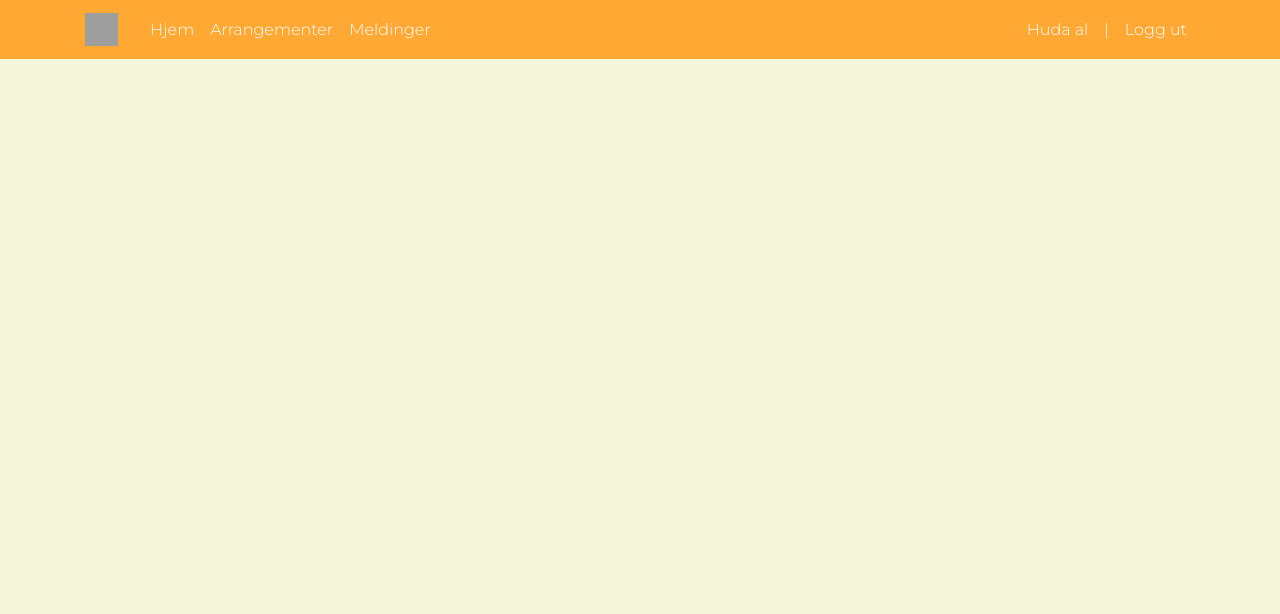
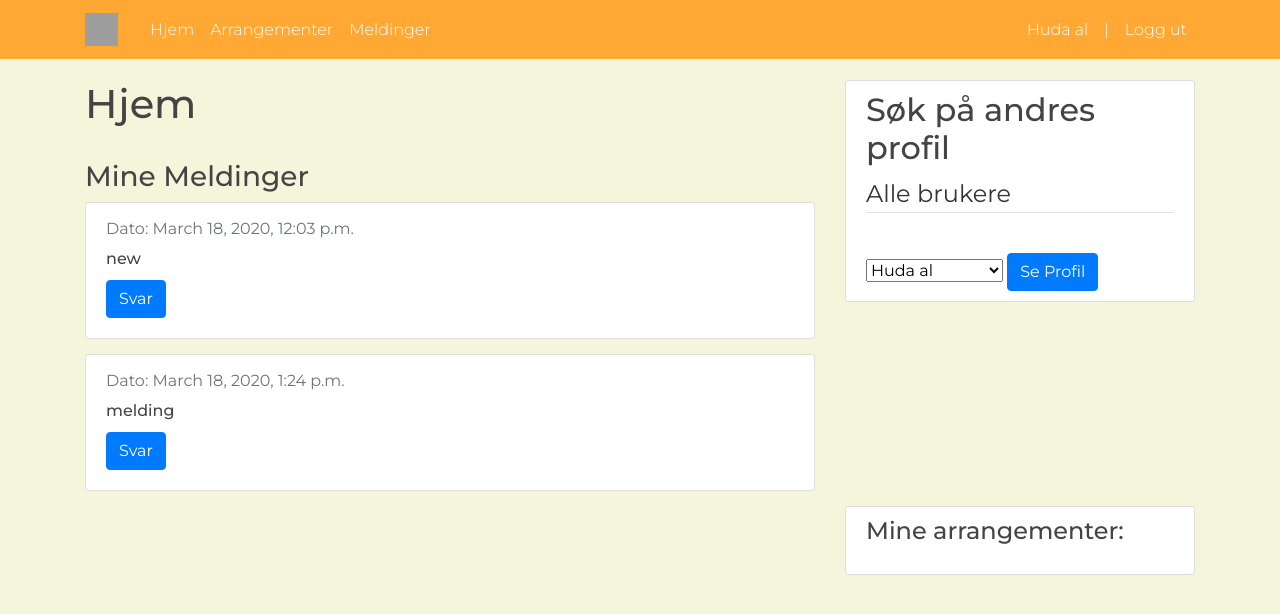
Before and after one commit to eivindsd/Programvareutvikling---Prosjekt, a Django app: page /home/ in a window 1280 px wide. Shown: the top 614 px of the page. Run offline with Django 3.2, Linux system fonts and the light colour scheme; a user stored in the database is signed in; data comes from the database, SQL or seed files in the repository; both versions use the stored data as it was after the commit; some libraries are stand-ins or nearby versions; grey boxes are pictures that could not be loaded.

Commit message:
Lagt til meldinger og søk feltet på Hjem side

```diff
--- a/users/forms.py
+++ b/users/forms.py
@@ -207,7 +207,6 @@ class sendMessageForm(forms.ModelForm):
     """Form to create and send message"""
     CHOICES = []
     allUsers = Bruker.get_all_dict(Bruker)
-    print(allUsers)
     for userID in allUsers:
         CHOICES.append((userID, allUsers[userID]))
     mottaker = forms.CharField(widget=forms.Select(choices=CHOICES))
@@ -238,3 +237,21 @@ class sendMessageForm(forms.ModelForm):
         mottaker = allUsers[int(data['mottaker'])]
         melding = Messages(content=data['content'], author=self.getUser(), receiver=mottaker)
         melding.save()
+
+
+class AllUsersForm(forms.ModelForm):
+    """All Users in dropdown list"""
+    CHOICES = []
+    allUsers = Bruker.get_all_dict(Bruker)
+    for userID in allUsers:
+        CHOICES.append((userID, allUsers[userID]))
+    users = forms.CharField(widget=forms.Select(choices=CHOICES))
+    text = forms.IntegerField()
+
+    class Meta():
+        model = Bruker
+        fields = ('users',)
+
+    def __init__(self, *args, **kwargs):
+        self.user = kwargs.pop('user', None)
+        super().__init__(*args, **kwargs)
--- a/website/models.py
+++ b/website/models.py
@@ -263,6 +263,7 @@ class Messages(models.Model):
     receiver = models.ForeignKey(Bruker, on_delete=models.CASCADE, null=True, default=None, related_name='receiver')
     date = models.DateTimeField(default=timezone.now)
     content = models.TextField()
+    answer = models.TextField(null=True)
 
     objects = MessagesManager()
 
@@ -273,3 +274,10 @@ class Messages(models.Model):
     class Meta:
         verbose_name = ('message')
         verbose_name_plural = ('messages')
+
+    def get_all(self):
+        return Messages.objects.all()
+
+    def getMyMessages(self, bruker):
+        list_messages = Messages.objects.filter(receiver=bruker)
+        return list_messages
--- a/website/templates/website/home.html
+++ b/website/templates/website/home.html
@@ -1,4 +1,44 @@
 {% extends "website/base.html" %}
+{% load crispy_forms_tags %}
 {% block content %}
+    <h1>Hjem</h1>
+    <br>
+    <h3>Mine Meldinger</h3>
+    {% for message in mineMessages %}
+        <div class="card" style="margin-bottom: 15px">
+                  <div class="card-body">
+                    <p class="card-subtitle mb-2 text-muted">Dato: {{ message.date }}</p>
+                    <h6 class="card-title">{{ message.content }}</h6>
+                    <input type="submit" name="svar" value="Svar" class="btn btn-primary"/>
+                  </div>
+              </div>
+    {% endfor %}
+{% endblock content %}
 
-{% endblock content %}
+{% block sidebar %}
+    <div class="col-md-4">
+          <div class="content-section">
+            <h2>Søk på andres profil</h2>
+              <fieldset class="form-group">
+                  <legend class="border-bottom mb-4">Alle brukere</legend>
+              </fieldset>
+              <form method="POST">
+                  {% csrf_token %}
+                  <select id="bruker">
+                    {%for bruker in brukere%}
+                      <option value="{{ bruker.id }}">{{ bruker }}</option>
+                    {% endfor %}
+                  </select>
+              <input type="submit" name="seProfil" value="Se Profil" class="btn btn-primary" />
+              </form>
+          </div>
+        </div>
+{% endblock sidebar %}
+
+{% block arrangementer %}
+    <div class="col-md-4" style="height: 100%">
+          <div class="content-section">
+              <h4 style="padding-bottom: 10px;" >Mine arrangementer:</h4>
+          </div>
+    </div>
+{% endblock arrangementer %}
--- a/website/views.py
+++ b/website/views.py
@@ -1,14 +1,26 @@
 from django.shortcuts import render, redirect
-from users.forms import eventFormAdmin, eventFormBedrift, eventFormBruker, postForm, eventForm, sendMessageForm
+from users.forms import eventFormAdmin, eventFormBedrift, eventFormBruker, postForm, eventForm, sendMessageForm, AllUsersForm
 from django.contrib import messages
-from website.models import Arrangement, deltokArrangement
+from website.models import Arrangement, deltokArrangement, Messages, Bruker
 
 """Loads the correct template and form (when needed)"""
 
 def home(request):
     if not request.user.is_authenticated:
         return redirect('startPage')
-    return render(request, "website/home.html")
+    if request.method == 'POST':
+        form = AllUsersForm(request.POST, user=request.user)
+        if form.is_valid():
+            form.save()
+            return redirect('home')
+    else:
+        form = AllUsersForm(request.user)
+    contex = {
+        'mineMessages': Messages.getMyMessages(Messages, request.user),
+        'form': form,
+        'brukere': Bruker.get_all(Bruker),
+    }
+    return render(request, "website/home.html", contex)
 
 
 def events(request):
```
Also changed, not shown: db.sqlite3, website/migrations/0003_auto_20200318_1730.py (added).
